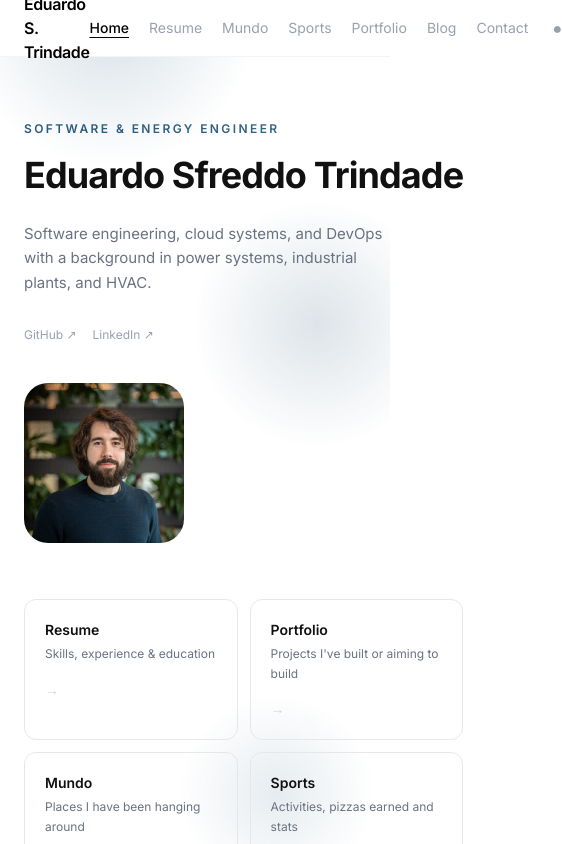
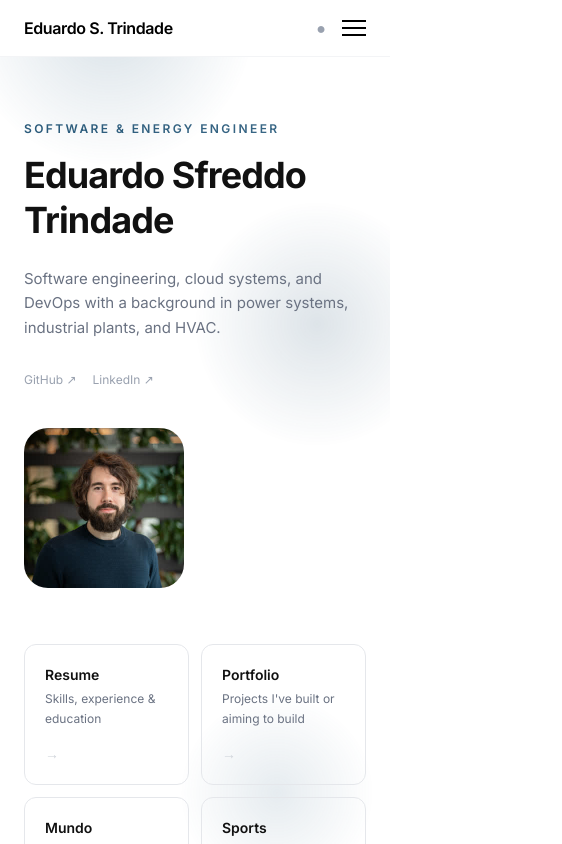
Before and after one commit to dudustri/blog, a Next.js app: page / in a window 390 px wide. Shown: the top 844 px of the page, 562 px wide, since content can reach past the window. Built offline with nearby package versions, Linux system fonts and the light colour scheme.

Commit message:
feat: improve mobile user experience

```diff
--- a/app/components/ExperienceSection.tsx
+++ b/app/components/ExperienceSection.tsx
@@ -108,18 +108,17 @@ export default function ExperienceSection({
 
       {selectedJob && (
         <div
-          className="fixed inset-0 z-50 flex items-center justify-center p-6"
+          className="fixed inset-0 z-50 flex items-center justify-center p-4 sm:p-6"
           style={{ background: "rgba(0,0,0,0.45)", backdropFilter: "blur(2px)" }}
           onClick={onModalClose}
         >
           <div
-            className="bg-white rounded-2xl w-full"
+            className="bg-white rounded-2xl w-full p-6 sm:p-10"
             style={{
               maxWidth: 860,
               maxHeight: "85vh",
               overflowY: "auto",
               boxShadow: "0 24px 64px rgba(0,0,0,0.22)",
-              padding: "40px 48px",
             }}
             onClick={(e) => e.stopPropagation()}
           >
--- a/app/components/Header.tsx
+++ b/app/components/Header.tsx
@@ -17,6 +17,7 @@ const navLinks = [
 export default function Header() {
   const pathname = usePathname();
   const [dark, setDark] = useState(false);
+  const [menuOpen, setMenuOpen] = useState(false);
 
   // Sync dark class on <html> and persist preference
   useEffect(() => {
@@ -49,7 +50,9 @@ export default function Header() {
         <Link href="/" className={`font-semibold tracking-tight ${isMundo ? 'text-white' : 'text-black'}`}>
           Eduardo S. Trindade
         </Link>
-        <nav className="flex items-center gap-5">
+
+        {/* Desktop nav */}
+        <nav className="hidden md:flex items-center gap-5">
           {navLinks.map(({ href, label, exact }) => {
             const active = exact ? pathname === href : pathname.startsWith(href);
             return (
@@ -82,7 +85,73 @@ export default function Header() {
             {dark ? "○" : "●"}
           </button>
         </nav>
+
+        {/* Mobile controls — dark toggle + hamburger */}
+        <div className="flex md:hidden items-center gap-4">
+          {!isMundo && (
+            <button
+              onClick={toggleDark}
+              aria-label="Toggle dark mode"
+              className="text-gray-400 hover:text-black transition-colors"
+              style={{ fontSize: 16, lineHeight: 1, padding: "2px 0" }}
+            >
+              {dark ? "○" : "●"}
+            </button>
+          )}
+          <button
+            onClick={() => setMenuOpen((v) => !v)}
+            aria-label="Toggle menu"
+            aria-expanded={menuOpen}
+            className={`flex flex-col justify-center gap-[5px] w-6 h-6 ${isMundo ? 'text-white' : 'text-black'}`}
+          >
+            <span
+              className="block h-[2px] w-6 bg-current transition-transform duration-200"
+              style={menuOpen ? { transform: "translateY(7px) rotate(45deg)" } : undefined}
+            />
+            <span
+              className="block h-[2px] w-6 bg-current transition-opacity duration-200"
+              style={menuOpen ? { opacity: 0 } : undefined}
+            />
+            <span
+              className="block h-[2px] w-6 bg-current transition-transform duration-200"
+              style={menuOpen ? { transform: "translateY(-7px) rotate(-45deg)" } : undefined}
+            />
+          </button>
+        </div>
       </div>
+
+      {/* Mobile dropdown menu */}
+      {menuOpen && (
+        <nav
+          className={`md:hidden border-t ${
+            isMundo ? 'border-white/10 bg-black/80 backdrop-blur-md' : 'border-gray-100 bg-white'
+          }`}
+        >
+          <div className="max-w-6xl mx-auto px-6 py-3 flex flex-col">
+            {navLinks.map(({ href, label, exact }) => {
+              const active = exact ? pathname === href : pathname.startsWith(href);
+              return (
+                <Link
+                  key={href}
+                  href={href}
+                  onClick={() => setMenuOpen(false)}
+                  className={`py-2.5 text-sm transition-colors ${
+                    active
+                      ? isMundo
+                        ? 'text-white font-medium'
+                        : 'text-black font-medium'
+                      : isMundo
+                        ? 'text-white/60 hover:text-white'
+                        : 'text-gray-500 hover:text-black'
+                  }`}
+                >
+                  {label}
+                </Link>
+              );
+            })}
+          </div>
+        </nav>
+      )}
     </header>
   );
 }
--- a/app/mundo/page.tsx
+++ b/app/mundo/page.tsx
@@ -395,7 +395,7 @@ export default function MundoPage() {
       />
 
       {/* Continent list */}
-      <nav className="absolute left-6 top-1/2 -translate-y-1/2 z-10 flex flex-col gap-3">
+      <nav className="absolute left-4 sm:left-6 top-1/2 -translate-y-1/2 z-10 flex flex-col gap-3">
         {CONTINENTS.map(c => (
           <button
             key={c.name}
@@ -408,7 +408,7 @@ export default function MundoPage() {
       </nav>
 
       {/* Spin controls */}
-      <div className="absolute left-6 z-10 flex flex-col gap-2" style={{ top: 'calc(50% + 5rem)' }}>
+      <div className="absolute left-4 sm:left-6 z-10 flex flex-col gap-2" style={{ top: 'calc(50% + 5rem)' }}>
         <div className="border-t border-white/15 w-14" />
         <div className="flex flex-col gap-3">
           {inGame ? (
@@ -453,7 +453,7 @@ export default function MundoPage() {
 
       {/* Legend — hidden during game */}
       {!inGame && (
-        <div className="absolute bottom-20 left-6 z-10 flex flex-col gap-1.5">
+        <div className="absolute bottom-6 sm:bottom-20 left-4 sm:left-6 z-10 flex flex-col gap-1.5">
           {([
             { color: COLOR_VISITED,    label: 'Visited',  key: 'visited'  as const },
             { color: COLOR_WANT_TO_GO, label: 'Planning', key: 'planning' as const },
@@ -475,7 +475,7 @@ export default function MundoPage() {
       )}
 
       {/* Bottom right — country label / list / game UI */}
-      <div className="absolute bottom-20 right-6 z-10 flex flex-col items-end gap-2">
+      <div className="absolute bottom-6 sm:bottom-20 right-4 sm:right-6 z-10 flex flex-col items-end gap-2 max-w-[60vw]">
 
         {inGame && (
           <div className="flex flex-col items-end gap-2">
@@ -606,6 +606,7 @@ export default function MundoPage() {
                 <span className="text-xs text-white/30 tracking-wide mb-1">
                   {openList === 'visited' ? 'Visited' : 'Planning'}
                 </span>
+                <div className="flex flex-col items-end gap-1 max-h-[60vh] overflow-y-auto pointer-events-auto">
                   {(openList === 'visited' ? VISITED_SORTED : PLANNING_SORTED)
                     .map(c => {
                       const flag = flagFor(c);
@@ -615,6 +616,7 @@ export default function MundoPage() {
                         </span>
                       );
                     })}
+                </div>
               </>
             ) : (
               <span className="text-3xl font-bold tracking-tight text-white">
--- a/app/page.tsx
+++ b/app/page.tsx
@@ -85,7 +85,7 @@ export default function Home() {
           >
             Software &amp; Energy Engineer
           </p>
-          <h1 className="text-4xl md:text-5xl font-bold tracking-tight leading-tight mb-6 whitespace-nowrap">
+          <h1 className="text-4xl md:text-5xl font-bold tracking-tight leading-tight mb-6 md:whitespace-nowrap">
             Eduardo Sfreddo Trindade
           </h1>
           <p className="text-gray-500 leading-relaxed max-w-sm text-[15px]">
@@ -124,7 +124,7 @@ export default function Home() {
 
           {/* Photo toast — top-right of the photo */}
           {photoToast && (
-            <div className="absolute top-1/2 -translate-y-1/2 left-full ml-3 z-50 bg-black text-white text-xs px-4 py-3 rounded-xl shadow-lg w-56 leading-relaxed">
+            <div className="absolute z-50 bg-black text-white text-xs px-4 py-3 rounded-xl shadow-lg leading-relaxed top-full left-0 mt-3 w-[min(20rem,80vw)] md:top-1/2 md:left-full md:mt-0 md:ml-3 md:-translate-y-1/2 md:w-56">
               Nej, this is not AI generated (:
               <br />
               <br />
--- a/app/sports/page.tsx
+++ b/app/sports/page.tsx
@@ -89,7 +89,7 @@ export default function SportsPage() {
       {/* View switch + shared filters */}
       <div className="flex flex-wrap items-center justify-between gap-3 mb-6">
         {/* Pizzas Earned ↔ Activities */}
-        <div className="inline-flex rounded-lg border border-gray-200 p-0.5">
+        <div className="inline-flex rounded-lg border border-gray-200 overflow-hidden">
           {(
             [
               ["pizzas", "Pizzas Earned"],
@@ -101,7 +101,7 @@ export default function SportsPage() {
               <button
                 key={key}
                 onClick={() => setView(key)}
-                className={`min-w-[8rem] text-center px-3.5 py-1.5 rounded-lg text-sm font-medium transition-colors ${
+                className={`min-w-[8rem] text-center px-3.5 py-1.5 text-sm font-medium transition-colors ${
                   isOn ? "bg-black text-white" : "text-gray-500 hover:text-black"
                 }`}
               >
@@ -114,14 +114,14 @@ export default function SportsPage() {
         {/* Filters (year/month apply to both views; aggregation is plot-only) */}
         <div className="flex flex-wrap items-center gap-3">
           {view === "pizzas" && (
-            <div className="inline-flex rounded-lg border border-gray-200 p-0.5">
+            <div className="inline-flex rounded-lg border border-gray-200 overflow-hidden">
               {(["daily", "monthly"] as const).map((mode) => {
                 const isOn = aggregation === mode;
                 return (
                   <button
                     key={mode}
                     onClick={() => setAggregation(mode)}
-                    className={`px-3.5 py-1.5 rounded-lg text-sm font-medium capitalize transition-colors ${
+                    className={`px-3.5 py-1.5 text-sm font-medium capitalize transition-colors ${
                       isOn
                         ? "bg-black text-white"
                         : "text-gray-500 hover:text-black"
@@ -249,10 +249,10 @@ export default function SportsPage() {
                   {list.map((a) => (
                     <li
                       key={a.id}
-                      className="py-3 flex items-center justify-between gap-4 group"
+                      className="py-3 flex items-start justify-between gap-4 group"
                     >
                       <div className="min-w-0">
-                        <p className="font-medium text-sm truncate group-hover:underline">
+                        <p className="font-medium text-sm break-words group-hover:underline">
                           {a.name}
                         </p>
                         <p className="text-xs text-gray-400 mt-0.5">
```
Lines whose indentation alone changed are shown as unchanged.
